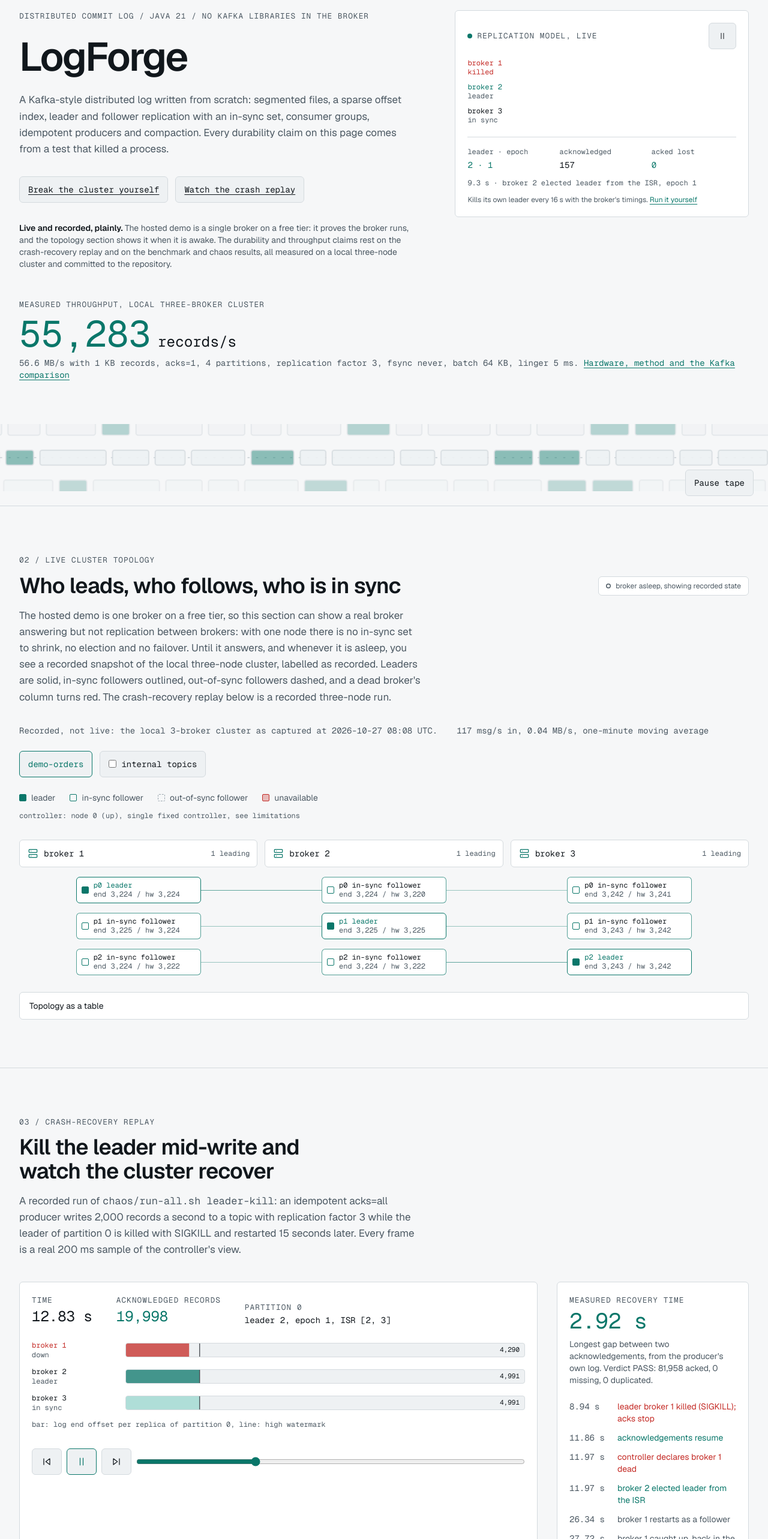
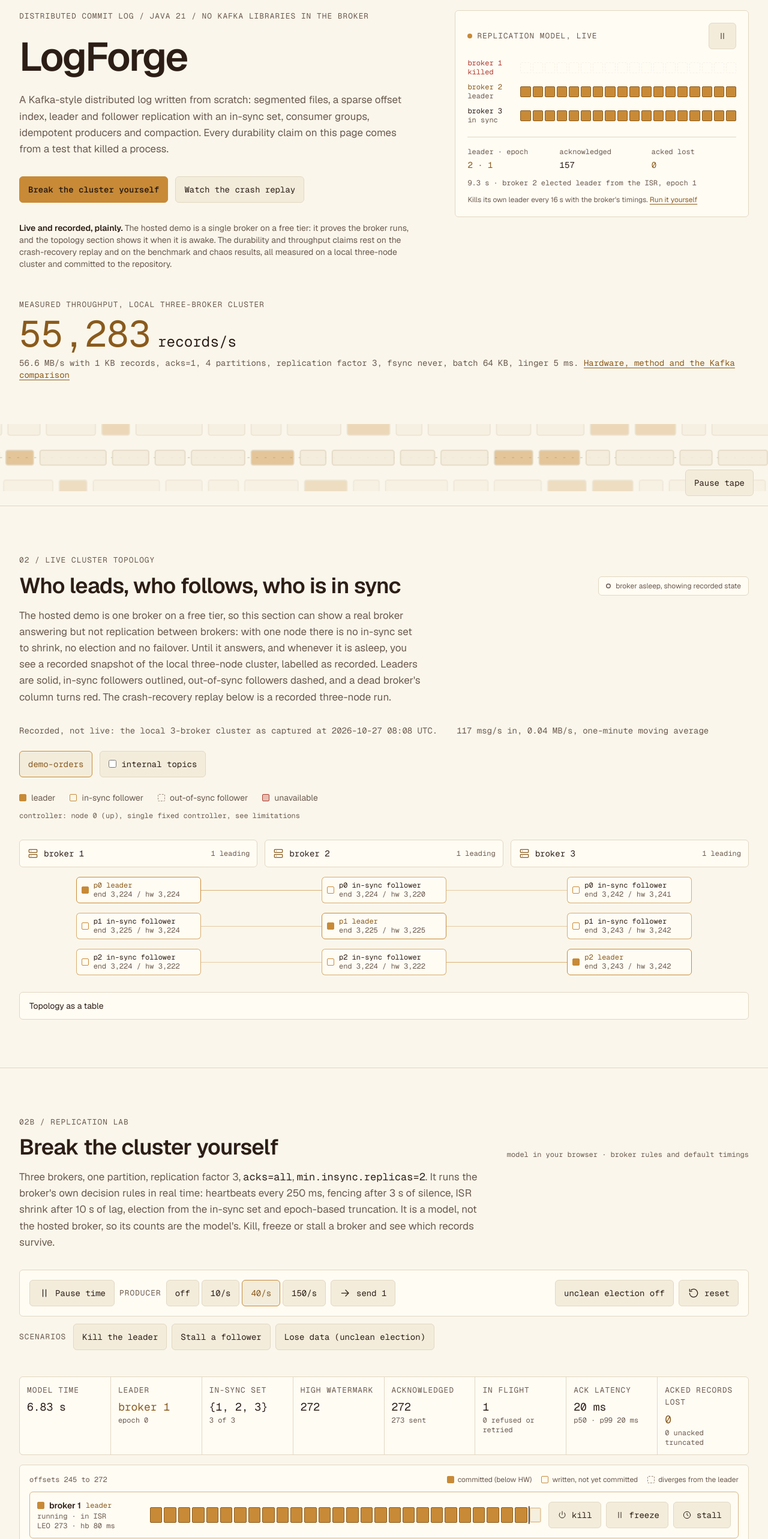
Before and after one commit to rachitkumar2105/logforge, a Next.js app in the folder web/: page / in a window 1280 px wide. Shown: the part 140-2706 px from the top of the page at 60% size. Built offline with nearby package versions, Linux system fonts and the light colour scheme.

Commit message:
Site: Buttercream and Espresso theme, lab section on the page

```diff
--- a/web/src/app/globals.css
+++ b/web/src/app/globals.css
@@ -1,36 +1,24 @@
 @import "tailwindcss";
 
-/* Tokens from docs/DESIGN.md. Dark first; light theme for prefers-color-scheme: light. */
+/* Tokens from docs/DESIGN.md: Buttercream and Espresso. One warm light theme.
+   60% cream background, 30% espresso structure and text, 10% caramel accent.
+   Caramel (#c88a36) is 2.7:1 on cream, so it is used for fills, borders and large marks only;
+   text that carries the accent uses --accent-ink (5.5:1). */
 :root {
-  --bg: #0a0d10;
-  --panel: #0f1418;
-  --panel-2: #141b21;
-  --line: #26313a;
-  --text: #e6edf3;
-  --muted: #93a1ad;
-  --accent: #3ddbc4;
-  --accent-dim: #1f6f64;
-  --fail: #ff5c57;
-  --warn-line: #5a6670;
+  --bg: #faf6eb;
+  --panel: #fffcf4;
+  --panel-2: #f3ecdb;
+  --line: #e2d7c2;
+  --text: #2c1e16;
+  --muted: #6b5a4e;
+  --accent: #c88a36;
+  --accent-ink: #8a5a1c;
+  --accent-dim: #e6cfa4;
+  --fail: #b23a2e;
+  --warn-line: #9c8b7c;
   --ease-out: cubic-bezier(0.22, 1, 0.36, 1);
   --ease-state: cubic-bezier(0.65, 0, 0.35, 1);
-  color-scheme: dark;
-}
-
-@media (prefers-color-scheme: light) {
-  :root {
-    --bg: #f6f7f8;
-    --panel: #ffffff;
-    --panel-2: #eef1f3;
-    --line: #d4dade;
-    --text: #11171c;
-    --muted: #4c5963;
-    --accent: #0a776a;
-    --accent-dim: #9ad9cf;
-    --fail: #c42b26;
-    --warn-line: #9aa6ae;
-    color-scheme: light;
-  }
+  color-scheme: light;
 }
 
 @theme inline {
@@ -131,7 +119,7 @@ table {
 }
 
 a {
-  color: var(--accent);
+  color: var(--accent-ink);
   text-decoration: underline;
   text-decoration-thickness: 1px;
   text-underline-offset: 3px;
@@ -174,6 +162,7 @@ a:hover {
   color: var(--text);
   font-family: var(--font-mono);
   font-size: 0.875rem;
+  text-decoration: none;
   cursor: pointer;
   /* Only transform animates; the hover border changes instantly. */
   transition: transform 150ms var(--ease-out);
@@ -320,3 +309,199 @@ details > summary {
     animation: none !important;
   }
 }
+
+/* ---------------------------------------------------------------- replication lab */
+
+.lab-readouts {
+  background: var(--line);
+}
+
+.lab-tape {
+  display: grid;
+  grid-template-columns: repeat(28, minmax(0, 1fr));
+  gap: 3px;
+  height: 26px;
+}
+
+.lab-slot {
+  position: relative;
+  border-radius: 2px;
+  border: 1px dashed color-mix(in srgb, var(--line) 70%, transparent);
+}
+
+.lab-slot[data-state="committed"] {
+  background: var(--accent);
+  border: 1px solid var(--accent);
+}
+
+.lab-slot[data-state="pending"] {
+  background: var(--panel-2);
+  border: 1px solid var(--accent);
+  animation: cell-in 260ms var(--ease-out) both;
+}
+
+.lab-slot[data-state="divergent"] {
+  border: 1.5px dashed var(--warn-line);
+}
+
+@keyframes cell-in {
+  from {
+    opacity: 0.2;
+    transform: scale(0.7);
+  }
+  to {
+    opacity: 1;
+    transform: none;
+  }
+}
+
+/* The high watermark: a bar just before the first uncommitted offset (or after the last cell). */
+.lab-slot[data-hw]::before {
+  content: "";
+  position: absolute;
+  top: -4px;
+  bottom: -4px;
+  width: 2px;
+  background: var(--text);
+  border-radius: 1px;
+}
+
+.lab-slot[data-hw="edge"]::before {
+  left: -3px;
+}
+
+.lab-slot[data-hw="end"]::before {
+  right: -4px;
+}
+
+.lab-swatch {
+  display: inline-block;
+  width: 12px;
+  height: 12px;
+  border-radius: 2px;
+}
+
+.lab-swatch[data-state="committed"] {
+  background: var(--accent);
+}
+
+.lab-swatch[data-state="pending"] {
+  border: 1px solid var(--accent);
+}
+
+.lab-swatch[data-state="divergent"] {
+  border: 1.5px dashed var(--warn-line);
+}
+
+.lab-row {
+  transition: opacity 300ms var(--ease-state);
+}
+
+.lab-row[data-failing="true"] {
+  border-color: color-mix(in srgb, var(--fail) 55%, var(--line));
+}
+
+.lab-row[data-failing="true"] .lab-tape {
+  opacity: 0.55;
+}
+
+.lab-row[data-role="leader"]:not([data-failing="true"]) {
+  border-color: color-mix(in srgb, var(--accent) 45%, var(--line));
+}
+
+.lab-event {
+  animation: event-in 360ms var(--ease-out) both;
+}
+
+@keyframes event-in {
+  from {
+    opacity: 0;
+    transform: translateY(-4px);
+  }
+  to {
+    opacity: 1;
+    transform: none;
+  }
+}
+
+.btn:disabled {
+  opacity: 0.45;
+  cursor: not-allowed;
+  border-color: var(--line);
+}
+
+@media (prefers-reduced-motion: reduce) {
+  .lab-slot,
+  .lab-row,
+  .lab-event {
+    transition: none;
+    animation: none;
+  }
+}
+
+/* ---------------------------------------------------------------- hero console */
+
+.btn-primary {
+  background: var(--accent);
+  border-color: var(--accent);
+  color: var(--bg);
+  font-weight: 600;
+}
+
+.btn-primary:hover {
+  color: var(--bg);
+}
+
+.hero-tape {
+  display: grid;
+  grid-template-columns: repeat(18, minmax(0, 1fr));
+  gap: 3px;
+  height: 18px;
+  transition: opacity 300ms var(--ease-state);
+}
+
+.hero-tape[data-failing="true"] {
+  opacity: 0.4;
+}
+
+.hero-cell {
+  border-radius: 2px;
+  border: 1px dashed color-mix(in srgb, var(--line) 70%, transparent);
+}
+
+.hero-cell[data-c="c"] {
+  background: var(--accent);
+  border: 1px solid var(--accent);
+}
+
+.hero-cell[data-c="p"] {
+  background: var(--panel-2);
+  border: 1px solid var(--accent);
+}
+
+@media (prefers-reduced-motion: reduce) {
+  .hero-tape {
+    transition: none;
+  }
+}
+
+/* Accent as text always uses the darker ink so it stays readable on cream (unlayered, so it wins
+   over the Tailwind utility). Fills and borders keep the caramel itself. */
+.text-accent {
+  color: var(--accent-ink);
+}
+
+.btn[aria-pressed="true"] {
+  color: var(--accent-ink);
+}
+
+.btn-primary,
+.btn-primary:hover {
+  color: var(--text);
+}
+
+/* Committed cells: a darker edge keeps the caramel fill above 3:1 against the cream. */
+.lab-slot[data-state="committed"],
+.hero-cell[data-c="c"] {
+  border-color: var(--accent-ink);
+}
--- a/web/src/app/layout.tsx
+++ b/web/src/app/layout.tsx
@@ -19,8 +19,8 @@ export const metadata: Metadata = {
 
 export const viewport: Viewport = {
   themeColor: [
-    { media: "(prefers-color-scheme: dark)", color: "#0a0d10" },
-    { media: "(prefers-color-scheme: light)", color: "#f6f7f8" },
+    { media: "(prefers-color-scheme: dark)", color: "#faf6eb" },
+    { media: "(prefers-color-scheme: light)", color: "#faf6eb" },
   ],
   width: "device-width",
   initialScale: 1,
--- a/web/src/app/page.tsx
+++ b/web/src/app/page.tsx
@@ -7,6 +7,7 @@ import { Benchmarks } from "@/components/Benchmarks";
 import { Hero } from "@/components/Hero";
 import { Limitations } from "@/components/Limitations";
 import { Replay } from "@/components/Replay";
+import { ReplicationLab } from "@/components/ReplicationLab";
 import { SegmentExplorer } from "@/components/SegmentExplorer";
 import { Footer, Header, REPO_URL } from "@/components/SiteChrome";
 import { Topology } from "@/components/Topology";
@@ -27,6 +28,7 @@ export default function Home() {
       <main id="main">
         <Hero headline={headline} />
         <Topology />
+        <ReplicationLab />
         <Replay data={replayData as unknown as ReplayData} chaos={chaos.find((c) => c.scenario === "leader-kill")} />
         <SegmentExplorer sample={segmentSample as unknown as SegmentSample} />
         <Benchmarks results={bench} repoUrl={REPO_URL} />
```
